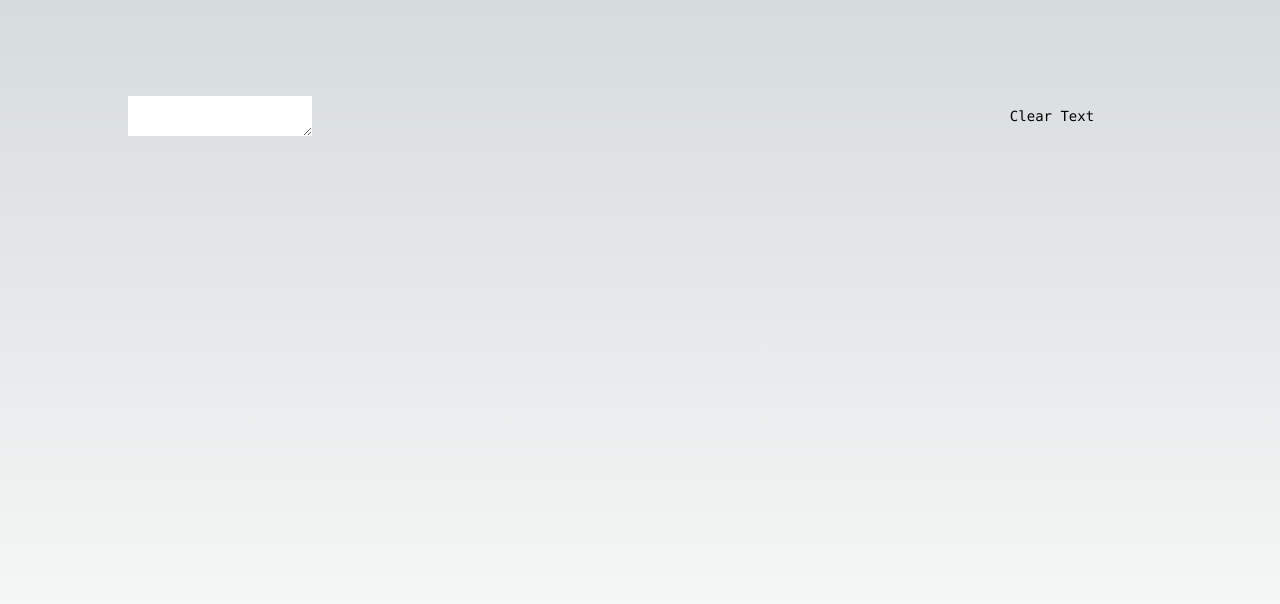
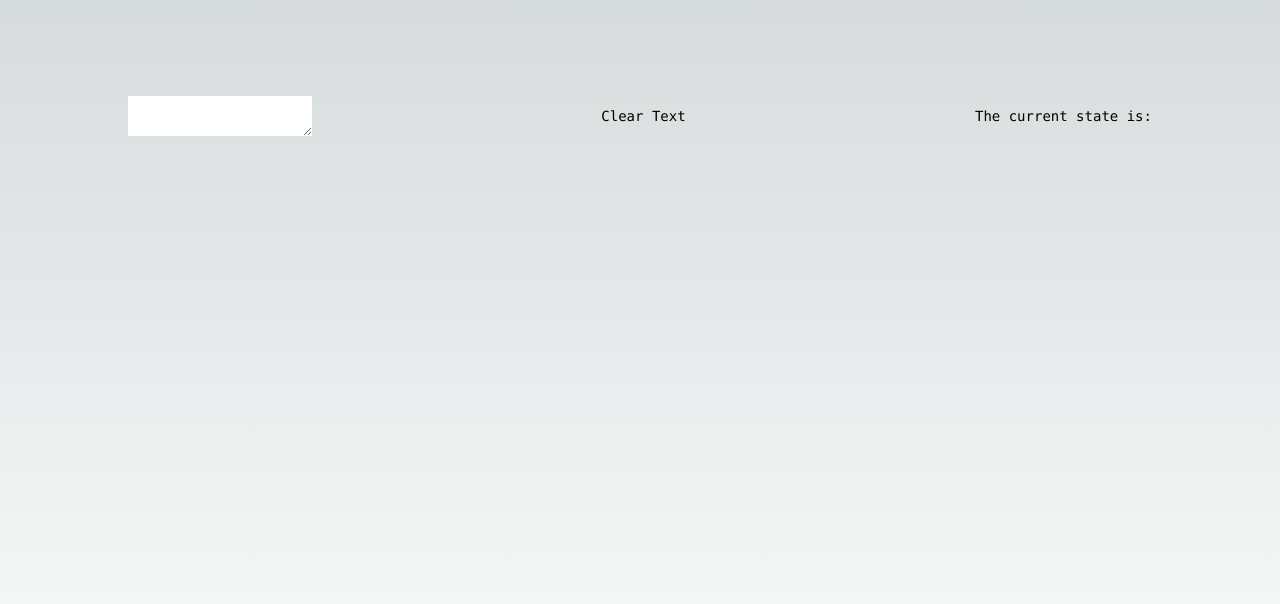
Before and after one commit to nezumi149/nextjs-boilerplate, a Next.js app: page / in a window 1280 px wide. Shown: the top 604 px of the page. Built offline with nearby package versions, Linux system fonts and the light colour scheme.

Commit message:
display current state

```diff
--- a/app/page.tsx
+++ b/app/page.tsx
@@ -16,6 +16,9 @@ const Home = () => {
           <button onClick={() => setText("")}>
             Clear Text
           </button>
+          <p>
+            The current state is: {textbox}
+          </p>
         </div>
     </main>
   )
```
